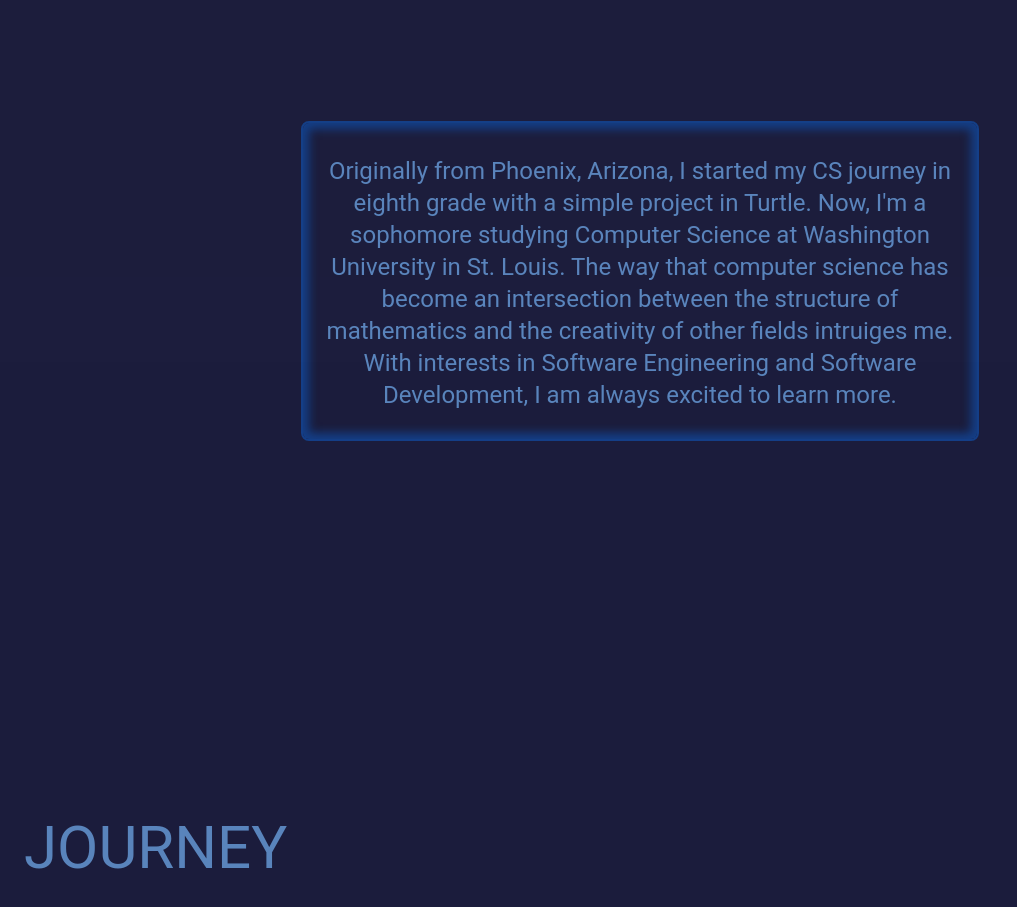
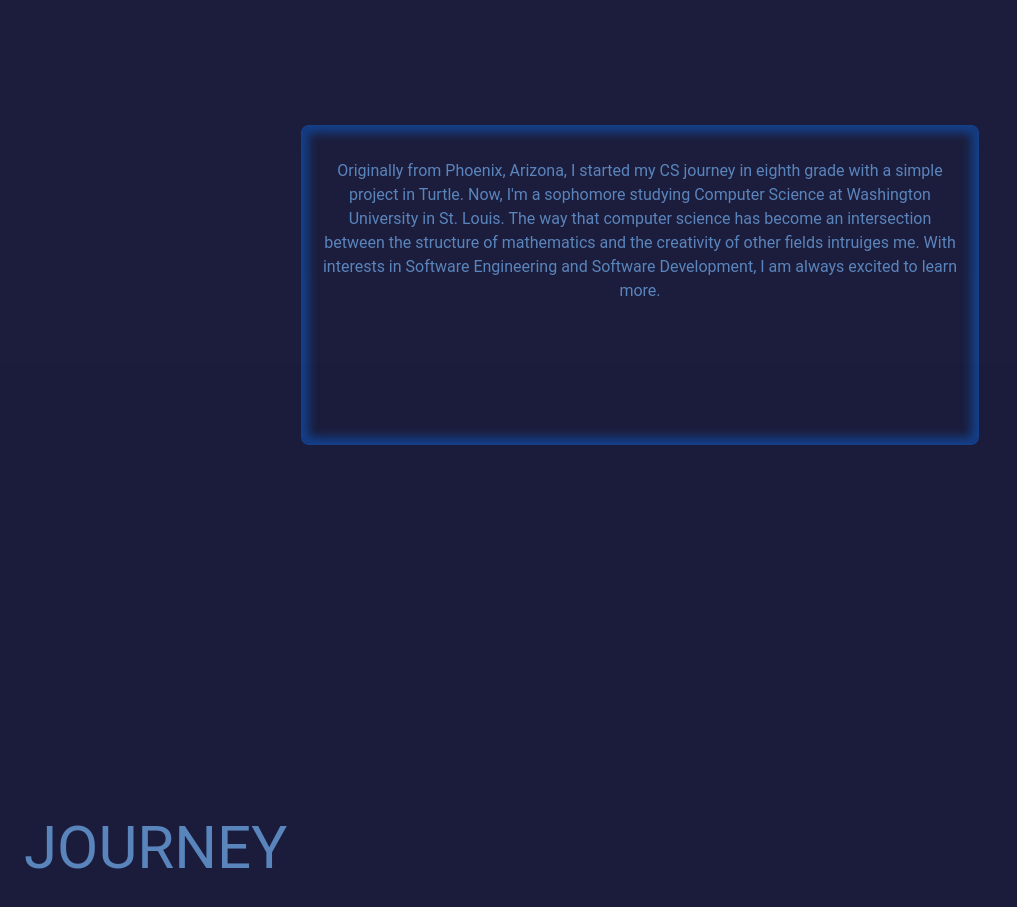
Before and after one commit to sgwollitzer/Portfolio, a website: page index.html in a window 1280 px wide. Shown: the part 1060-1967 px from the top of the page, without its empty margins (0-1017 px from the left). Drawn offline with Linux system fonts and the light colour scheme.

Commit message:
fixing text size

```diff
--- a/index.html
+++ b/index.html
@@ -61,7 +61,7 @@
       <section class="min-h-screen">
         <h2 class="text-6xl animate fade-in-left mb-[-40px] text-neon-red cursor-default" style="padding-top:35px">ABOUT ME</h2>
         <section class="flex justify-center items-center min-h-screen">
-      <p class=" animate text-neon-red fade-in-right pl-4 pr-4 pt-8 w-[55%] h-80 bg-navy ease-linear custom-shadow text-center text-2xl duration-300 rounded-lg mt-[-80px] cursor-default  border-2 border-darker-red hover:border-neon-red">Originally from Phoenix, Arizona, I started my CS journey in eighth grade with a simple project in Turtle. Now, I'm a sophomore studying Computer Science at Washington University in St. Louis. The way that computer science has become an intersection between the structure of mathematics and the creativity of other fields intruiges me. With interests in Software Engineering and Software Development, I am always excited to learn more.</p>
+      <p class=" animate text-neon-red fade-in-right pl-4 pr-4 pt-8 w-[55%] h-80 bg-navy ease-linear custom-shadow text-center text-xl duration-300 rounded-lg mt-[-80px] cursor-default  border-2 border-darker-red hover:border-neon-red">Originally from Phoenix, Arizona, I started my CS journey in eighth grade with a simple project in Turtle. Now, I'm a sophomore studying Computer Science at Washington University in St. Louis. The way that computer science has become an intersection between the structure of mathematics and the creativity of other fields intruiges me. With interests in Software Engineering and Software Development, I am always excited to learn more.</p>
     </section>
     </section>
 
```
